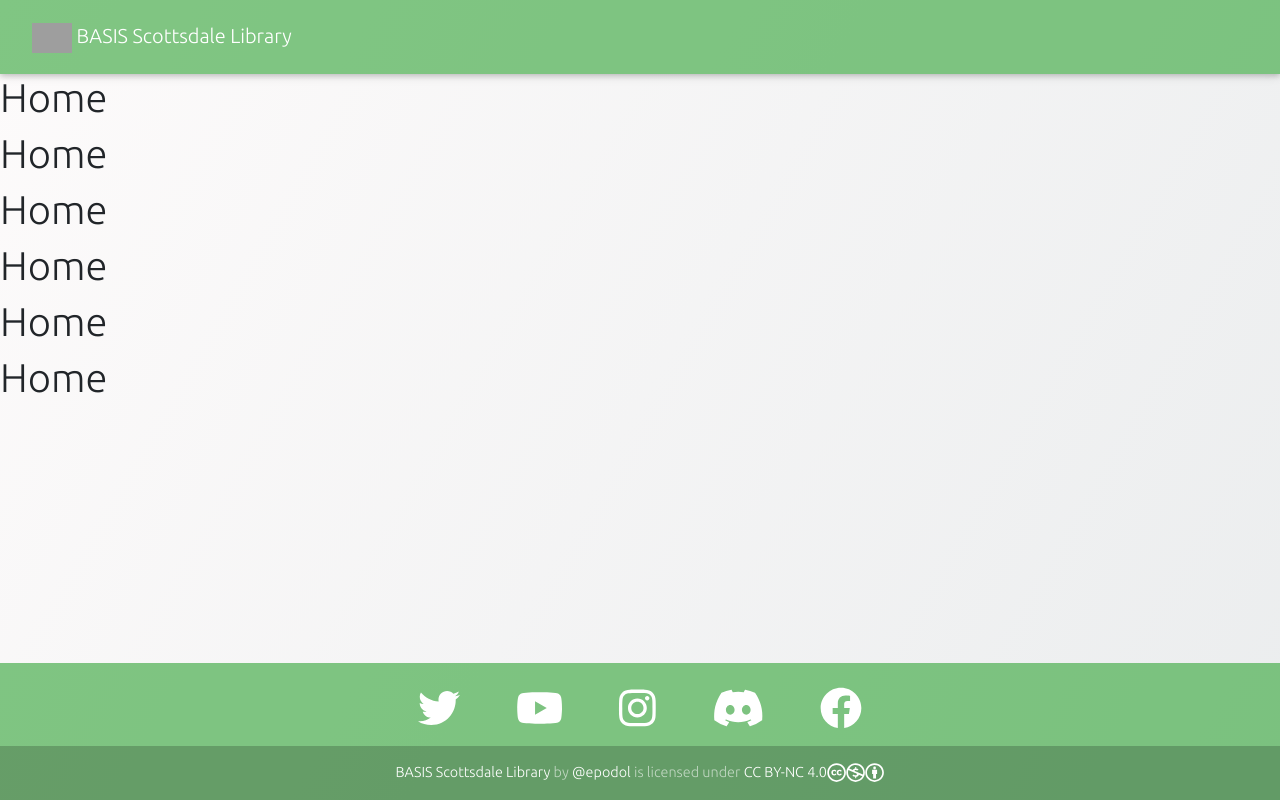
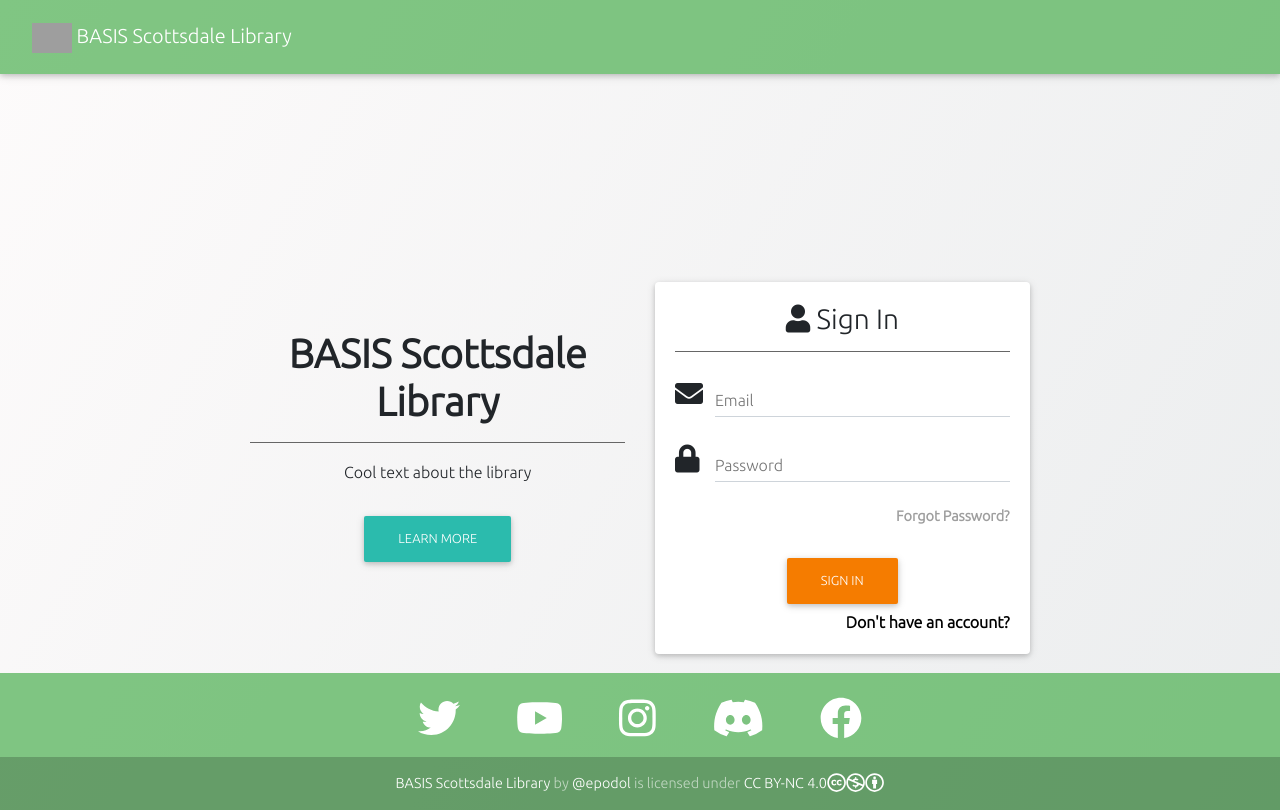
Before and after one commit to epodol/bsclibrary, a React (Create React App) app: page / in a window 1280 px wide. Built offline with nearby package versions, Linux system fonts and the light colour scheme; no server answers; grey boxes are pictures that could not be loaded.

Commit message:
Add Home
Signed-off-by: Eric <34190213+epodol@users.noreply.github.com>

```diff
--- /dev/null
+++ b/src/components/Home/SignInForm/index.js
@@ -0,0 +1,100 @@
+import React from 'react';
+import {
+    MDBIcon,
+    MDBBtn,
+    MDBInput,
+} from 'mdbreact';
+import {Formik, Form} from 'formik';
+import * as yup from 'yup';
+
+const SignInForm = (props) => {
+
+    const SignInSchema = yup.object().shape({
+        email: yup.string().email('Please enter a valid email').required('Please enter your email'),
+        password: yup.string('Please enter a valid password').required('Please enter your password'),
+    });
+
+    return (
+        <div>
+            <h3 className='text-center'>
+                <MDBIcon icon='user'/> Sign In
+            </h3>
+            <hr className='hr-dark'/>
+            <Formik
+                initialValues={{
+                    email: '',
+                    password: '',
+                }}
+                validationSchema={SignInSchema}
+                onSubmit={async (values, actions) => {
+                    console.log("SUBMITTING", values)
+                        props.firebase.auth.signInWithEmailAndPassword(values.email, values.password)
+                        .then((user) => {
+                            console.log("Signed in user: ", user)
+                        })
+                        .catch(err => {
+                            console.log('Error signing in:', err)
+                            if (err.code === 'auth/wrong-password') {
+                                actions.setFieldError("password", "Wrong Password")
+                            } else if (err.code === 'auth/user-not-found') {
+                                actions.setFieldError("email", "User not Found")
+                            } else if (err.code === 'auth/user-disabled') {
+                                actions.setFieldError("email", "This user has been disabled")
+                            } else if (err.code === 'auth/invalid-email') {
+                                actions.setFieldError("email", "Please enter a valid email")
+                            }
+                        });
+                }}
+            >
+                {({
+                      values,
+                      touched,
+                      errors,
+                      isSubmitting,
+                      handleChange,
+                      submitCount
+                  }) => (
+                    <Form noValidate>
+                        <MDBInput
+                            id="email"
+                            type="email"
+                            className={(errors.email && (touched.email || submitCount > 1)) ? "is-invalid" : ""}
+                            label='Email'
+                            icon='envelope'
+                            autoComplete="email"
+                            value={values.email}
+                            onChange={handleChange}
+                        />
+                        {errors.email && touched.email ? <div className="invalid-feedback" style={{display: "inline"}}>{errors.email}</div> : null}
+                        <MDBInput
+                            id="password"
+                            type='password'
+                            className={(errors.password && (touched.password || submitCount > 1)) ? "is-invalid" : ""}
+                            label='Password'
+                            icon='lock'
+                            autoComplete="current-password"
+                            value={values.password}
+                            onChange={handleChange}
+                        />
+                        {errors.password && touched.password ? <div className="invalid-feedback align-content-center" style={{display: "inline"}}>{errors.password}</div> : null}
+                        <p className="d-flex justify-content-end">
+                            <b className="btn-link font-small grey-text ml-1 font-weight-bold">
+                                Forgot Password?
+                            </b>
+                        </p>
+                        <div className='text-center mt-4 black-text'>
+                            <MDBBtn color='orange' type="submit" disabled={isSubmitting}>Sign In</MDBBtn>
+                            <div className='text-center d-flex justify-content-end '>
+                                <b>Don't have an account?</b>
+                            </div>
+                        </div>
+                    </Form>
+                )}
+            </Formik>
+
+
+        </div>
+    )
+};
+
+export default SignInForm;
--- /dev/null
+++ b/src/components/Home/home.css
@@ -0,0 +1,21 @@
+#classicformpage .view {
+    background-repeat: no-repeat;
+    background-size: cover;
+    background-position: center center;
+}
+
+#classicformpage .gradient {
+    background: linear-gradient(
+            0deg,
+            rgba(63, 191, 63, 0.3),
+            rgba(63, 191, 63, 0.4) 100%
+    );
+}
+
+/*#classicformpage .card {*/
+/*    background-color: rgba(126, 123, 215, 0.2);*/
+/*}*/
+
+#classicformpage h6 {
+    line-height: 1.7;
+}
--- a/src/components/Home/index.js
+++ b/src/components/Home/index.js
@@ -1,16 +1,73 @@
 import React from 'react';
+import {
+    MDBMask,
+    MDBRow,
+    MDBCol,
+    MDBBtn,
+    MDBView,
+    MDBContainer,
+    MDBCard,
+    MDBCardBody,
+    MDBAnimation,
+    MDBAlert,
+} from 'mdbreact';
+import './home.css';
+import SignInForm from "./SignInForm";
+import {FirebaseContext} from "../../Firebase";
 
-const Home = () => (
-    <div>
-        <h1>Home</h1>
-        <h1>Home</h1>
-        <h1>Home</h1>
-        <h1>Home</h1>
-        <h1>Home</h1>
-        <h1>Home</h1>
+const Home = (props) => {
+    let displayAuthError = (props.location && props.location.state) ? props.location.state.error.type === "auth-required" : false
 
 
-    </div>
-);
+    return (
+        <div id='classicformpage'>
+            <MDBView>
+                <MDBMask className='d-flex justify-content-center align-items-center'/>
+                {displayAuthError &&
+                <MDBContainer style={{height: '100%', width: '100%', paddingTop: '1rem'}}>
+                    <MDBAlert color="warning" dismiss>
+                        <strong>Holy guacamole!</strong> You should check in on some of those fields below.
+                    </MDBAlert>
+                </MDBContainer>
+                }
+                <MDBContainer
+                    style={{height: '100%', width: '100%', paddingTop: '10rem'}}
+                    className='mt-5 d-flex justify-content-center align-items-center'
+                >
+                    <MDBRow>
+                        <MDBAnimation
+                            type='fadeInLeft'
+                            delay='.3s'
+                            className='text-center text-md-center col-md-6 mt-xl-5 mb-5'
+                        >
+                            <h1 className='h1-responsive font-weight-bold'>
+                                BASIS Scottsdale Library
+                            </h1>
+                            <hr className='hr-dark'/>
+                            <h6 className='mb-4'>
+                                Cool text about the library
+                            </h6>
+                            <MDBBtn>
+                                Learn More
+                            </MDBBtn>
+                        </MDBAnimation>
+
+                        <MDBCol md='6' m='5' className='mb-4'>
+                            <MDBAnimation type='fadeInRight' delay='.5s'>
+                                <MDBCard id='classic-card' className="">
+                                    <MDBCardBody>
+                                        <FirebaseContext.Consumer>
+                                            {firebase => <SignInForm firebase={firebase}/>}
+                                        </FirebaseContext.Consumer>
+                                    </MDBCardBody>
+                                </MDBCard>
+                            </MDBAnimation>
+                        </MDBCol>
+                    </MDBRow>
+                </MDBContainer>
+            </MDBView>
+        </div>
+    )
+};
 
 export default Home;
```
